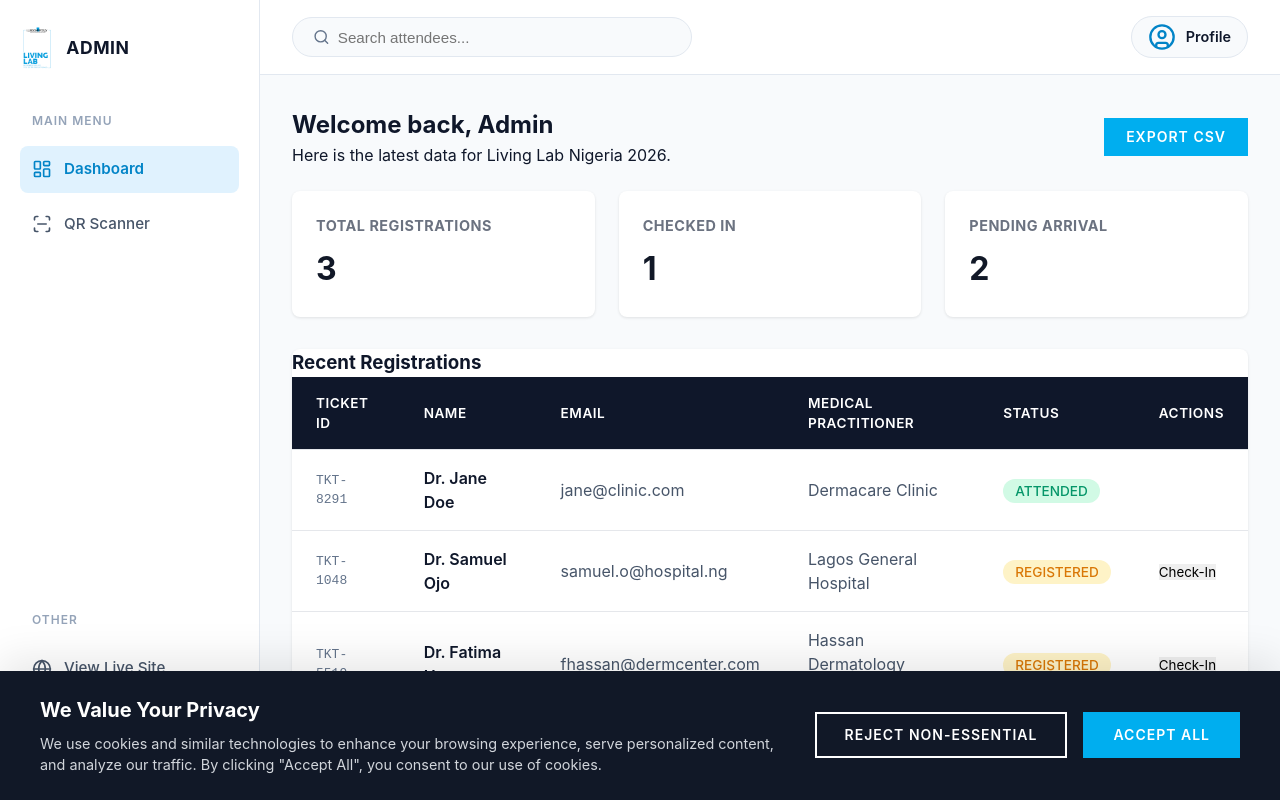
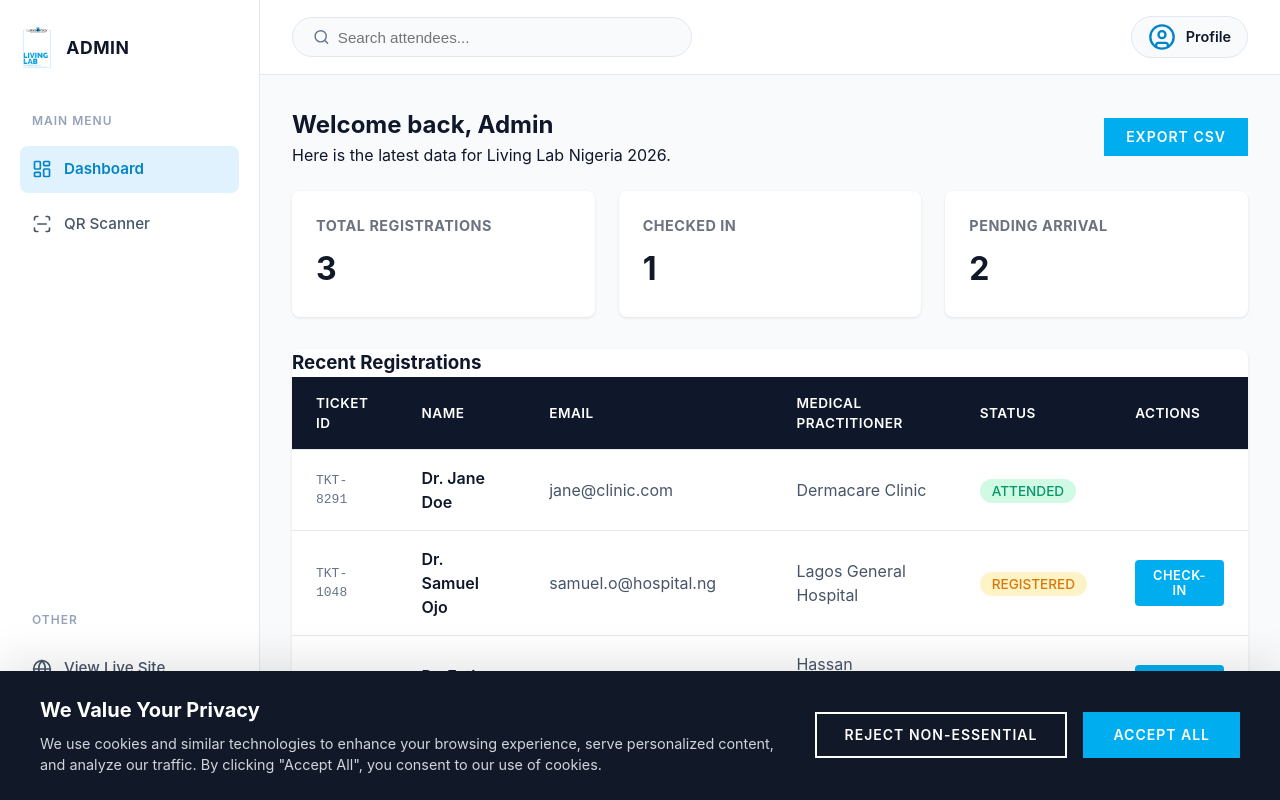
Before and after one commit to Dakolo14/livinglab, a React (Vite) app: page /admin/dashboard in a window 1280 px wide. Built offline with nearby package versions, Linux system fonts and the light colour scheme; a web font is replaced by a local one.

Commit message:
style: Fix unstyled table action button to use LRP primary color

```diff
--- a/src/pages/admin/Admin.css
+++ b/src/pages/admin/Admin.css
@@ -316,6 +316,24 @@
   color: #059669;
 }
 
+.btn-table-action {
+  background-color: #00AEEF;
+  color: #ffffff;
+  border: none;
+  padding: 8px 16px;
+  border-radius: 4px;
+  font-size: 0.8rem;
+  font-weight: 600;
+  text-transform: uppercase;
+  letter-spacing: 0.5px;
+  cursor: pointer;
+  transition: background-color 0.2s;
+}
+
+.btn-table-action:hover {
+  background-color: #0284C7;
+}
+
 /* Scanner */
 .scanner-container {
   max-width: 600px;
```
